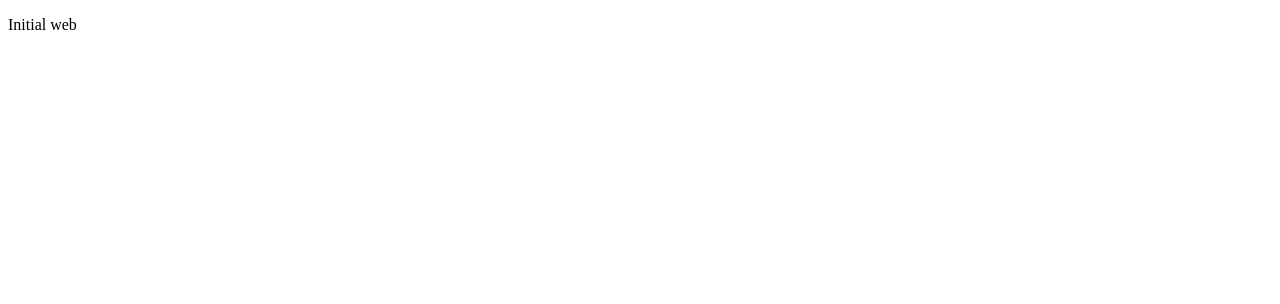
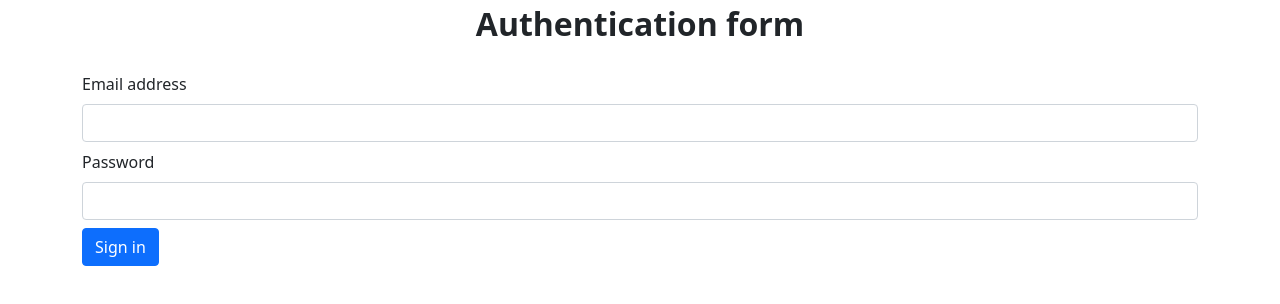
Before and after one commit to ahirov/e-ledger, an Angular app: page / in a window 1280 px wide. Shown: the top 304 px of the page. Built offline with nearby package versions, Linux system fonts and the light colour scheme.

Commit message:
Added bootstrap and ngx-bootstrap

```diff
--- a/applications/web/src/app/app.component.html
+++ b/applications/web/src/app/app.component.html
@@ -1 +1,45 @@
-<p>Initial {{ title }}</p>
+<div class="container">
+    <div class="row">
+        <div class="col">
+            <p class="text-center fw-bold fs-2">Authentication form</p>
+        </div>
+    </div>
+    <div class="row">
+        <div class="col">
+            <form>
+                <div class="my-2">
+                    <label for="elEmail" class="form-label"
+                        >Email address</label
+                    >
+                    <input type="text" id="elEmail" class="form-control" />
+                </div>
+                <div class="my-2">
+                    <label for="elPassword" class="form-label">Password</label>
+                    <input
+                        type="password"
+                        id="elPassword"
+                        class="form-control" />
+                </div>
+                <button
+                    type="button"
+                    class="btn btn-primary"
+                    (click)="openModal(testModal)">
+                    Sign in
+                </button>
+            </form>
+        </div>
+    </div>
+</div>
+
+<ng-template #testModal>
+    <div class="modal-content">
+        <div class="modal-header">
+            <h5 class="modal-title">Modal title</h5>
+            <button
+                type="button"
+                class="btn-close"
+                (click)="modalRef?.hide()"></button>
+        </div>
+        <div class="modal-body"><p>Testing...</p></div>
+    </div>
+</ng-template>
--- a/applications/web/src/app/app.component.ts
+++ b/applications/web/src/app/app.component.ts
@@ -1,4 +1,5 @@
-import { Component } from "@angular/core";
+import { Component, TemplateRef } from "@angular/core";
+import { BsModalRef, BsModalService } from "ngx-bootstrap/modal";
 
 @Component({
     selector: "el-root",
@@ -6,5 +7,11 @@ import { Component } from "@angular/core";
     styleUrls: ["./app.component.scss"],
 })
 export class AppComponent {
-    title = "web";
+    modalRef?: BsModalRef;
+
+    constructor(private modalService: BsModalService) {}
+
+    openModal(template: TemplateRef<any>) {
+        this.modalRef = this.modalService.show(template);
+    }
 }
--- a/applications/web/src/app/app.module.ts
+++ b/applications/web/src/app/app.module.ts
@@ -2,10 +2,11 @@ import { NgModule } from "@angular/core";
 import { BrowserModule } from "@angular/platform-browser";
 
 import { AppComponent } from "./app.component";
+import { ModalModule } from "ngx-bootstrap/modal";
 
 @NgModule({
     declarations: [AppComponent],
-    imports: [BrowserModule],
+    imports: [BrowserModule, ModalModule.forRoot()],
     providers: [],
     bootstrap: [AppComponent],
 })
--- a/applications/web/src/styles.scss
+++ b/applications/web/src/styles.scss
@@ -1 +1,4 @@
 /* You can add global styles to this file, and also import other style files */
+
+/* Importing Bootstrap SCSS file. */
+@import "~bootstrap/scss/bootstrap";
--- a/package.json
+++ b/package.json
@@ -18,6 +18,8 @@
     "@angular/platform-browser": "~12.2.0",
     "@angular/platform-browser-dynamic": "~12.2.0",
     "@angular/router": "~12.2.0",
+    "bootstrap": "^5.1.3",
+    "ngx-bootstrap": "^7.1.0",
     "rxjs": "~6.6.0",
     "tslib": "^2.3.0",
     "zone.js": "~0.11.4"
```
Also changed, not shown: 1 other file (tests, documents, lock files or other folders).
